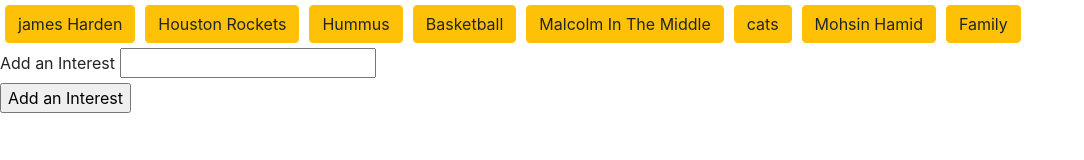
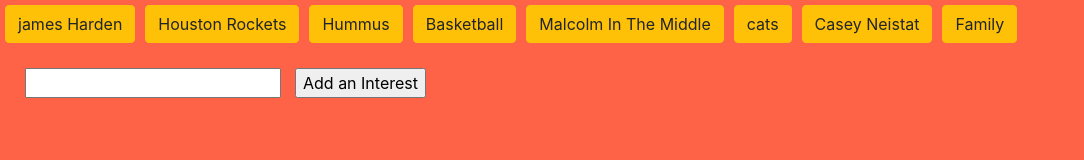
Before and after one commit to OzairK/GifTastic, a plain HTML site: page index.html in a window 1280 px wide. Shown: the whole page, without its empty margins (0-1084 px from the left). Drawn offline with nearby package versions, Linux system fonts and the light colour scheme.

Commit message:
added css, and comments

```diff
--- a/assets/app.js
+++ b/assets/app.js
@@ -1,7 +1,7 @@
-var topics = ["james Harden", "Houston Rockets", "Hummus", "Basketball", "Malcolm In The Middle", "cats", "Mohsin Hamid", "Family"];
+var topics = ["james Harden", "Houston Rockets", "Hummus", "Basketball", "Malcolm In The Middle", "cats", "Casey Neistat", "Family"];
 
 
-function renderButtons() {
+function renderButtons() {                                              //displays buttons from array, and assigns it data attributes and classes
     $("#displayButtons").empty();
     for (var i = 0; i < topics.length; i++) {
         var newButton = $("<button>").attr("data-name", topics[i]).text(topics[i]).addClass("btn btn-warning");
@@ -11,7 +11,7 @@
 }
 
 
-$("#addTopic").on("click", function (event) {
+$("#addTopic").on("click", function (event) {                           // adds new item to array and call renderbutton
     event.preventDefault();                                             // so that you can submit using the enter key
     var interest = $("#topicInput").val().trim();                       //.trim gets rid of the space before and after input
     topics.push(interest);
@@ -19,10 +19,11 @@
 });
 
 
-$(document).on("click", ".topicButtons", function () {                   // use document. on click becuase that will help asynchronus compile
+$(document).on("click", ".topicButtons", function () {                  // when a topic is selected this is called, it makes the ajax reques
+    var interest = $(this).attr("data-name");
     var interest = $(this).attr("data-name");
     var queryURL = "https://api.giphy.com/v1/gifs/search?q=" +
-        interest + "&api_key=dc6zaTOxFJmzC&limit=10";
+    interest + "&api_key=dc6zaTOxFJmzC&limit=10";
 
     $.ajax({
         url: queryURL,
@@ -31,7 +32,7 @@
     .then(function (response) {
         console.log(response);
         var results = response.data;
-        for (var i = 0; i < results.length; i++) {
+        for (var i = 0; i < results.length; i++) {                      //displays all the gifs and their ratings, and add data attibutes, of still, animate and state
             var topicDiv = $("<div>").addClass("horizontal");
             var p= $("<p>").text(`Rating: ${results[i].rating}`);
             var stillURL= results[i].images.fixed_height_still.url;
@@ -48,7 +49,7 @@
 });
 
 
-$(document).on("click", ".gif", function() {
+$(document).on("click", ".gif", function() {                            //gif is clicked, if state is still, change source to animate else change to source to animate
     var state = $(this).attr("data-state");
     if(state === "still") {
       $(this).attr("src", $(this).attr("data-animate"));
--- a/assets/style.css
+++ b/assets/style.css
@@ -1,3 +1,6 @@
+body{
+    background-color:tomato;
+}
 button{
     margin: 5px;
 }
@@ -10,3 +13,11 @@
 display: inline-block;
 margin:10px;
 }
+
+.newTopicForm{
+    margin: 20px;
+}
+
+#addTopic{
+    margin-left: 10px;
+}
--- a/index.html
+++ b/index.html
@@ -16,10 +16,9 @@
 
     <div id="displayButtons"></div>
 
-    <form id="topicForm">
-        <label for="topics-input">Add an Interest</label>
+    <form id="topicForm new" class="newTopicForm"s>
+        <label for="topics-input"></label>
         <input type="text" id="topicInput">
-        <br>
         <input id="addTopic" type="submit" value="Add an Interest">
     </form>
 
```
